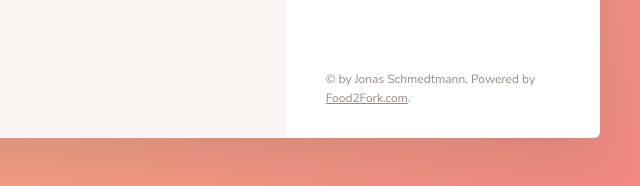
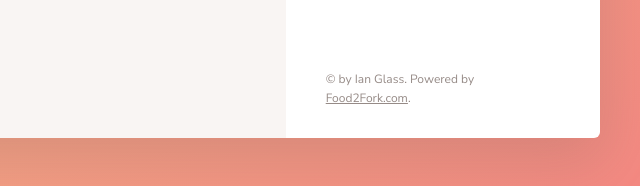
Before and after one commit to IanGlass/forkify, a website built with webpack: page src/index.html in a window 1280 px wide. Shown: the part 1013-1199 px from the top of the page, 640-1280 px from the left. Built offline with nearby package versions, Linux system fonts and the light colour scheme.

Commit message:
Update html

```diff
--- a/src/index.html
+++ b/src/index.html
@@ -422,7 +422,7 @@
             </ul>
 
             <div class="copyright">
-                &copy; by Jonas Schmedtmann. Powered by
+                &copy; by Ian Glass. Powered by
                 <a href="http://food2fork.com" target="_blank" class="link">Food2Fork.com</a>.
             </div>
 
```
Also changed, not shown: dist/index.html.
